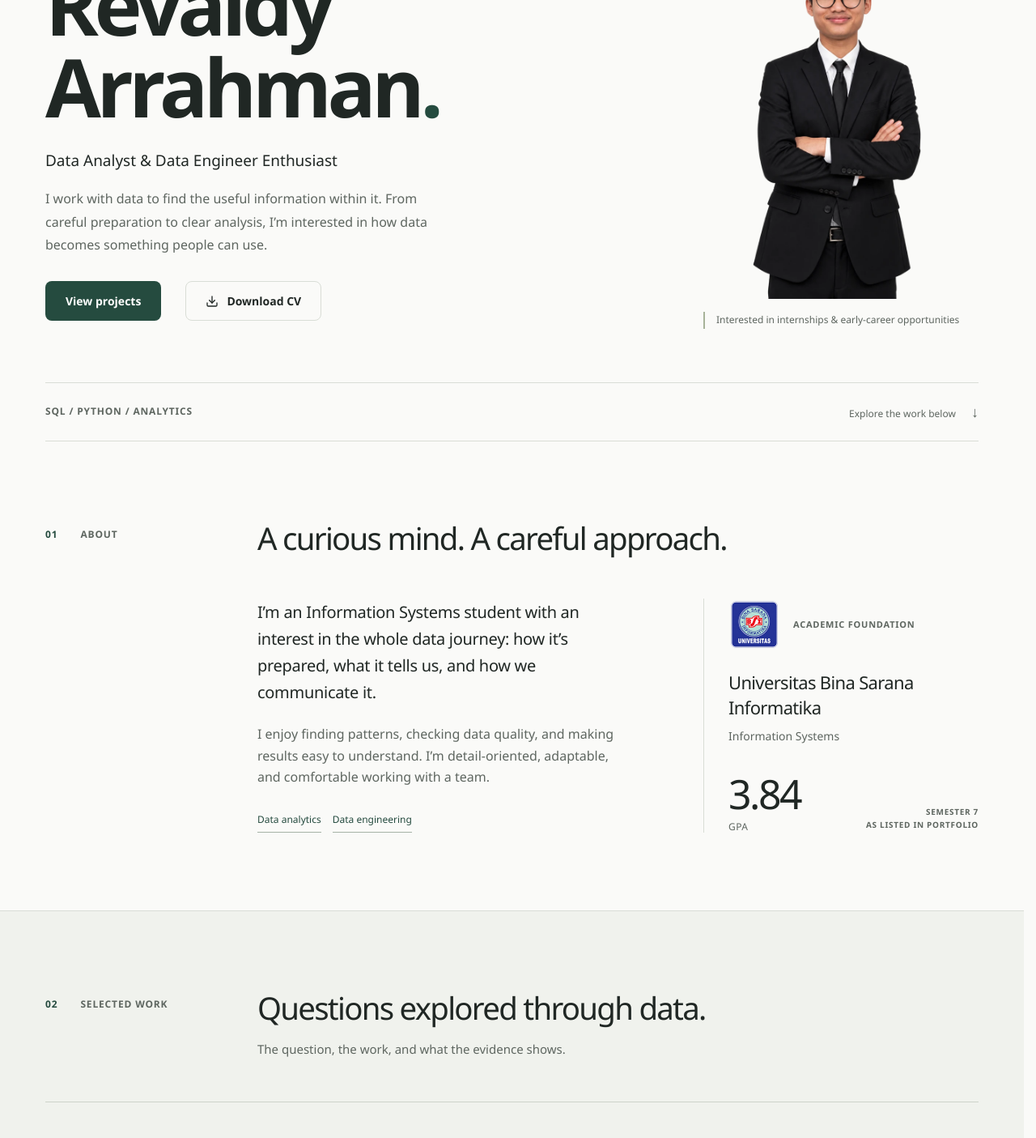
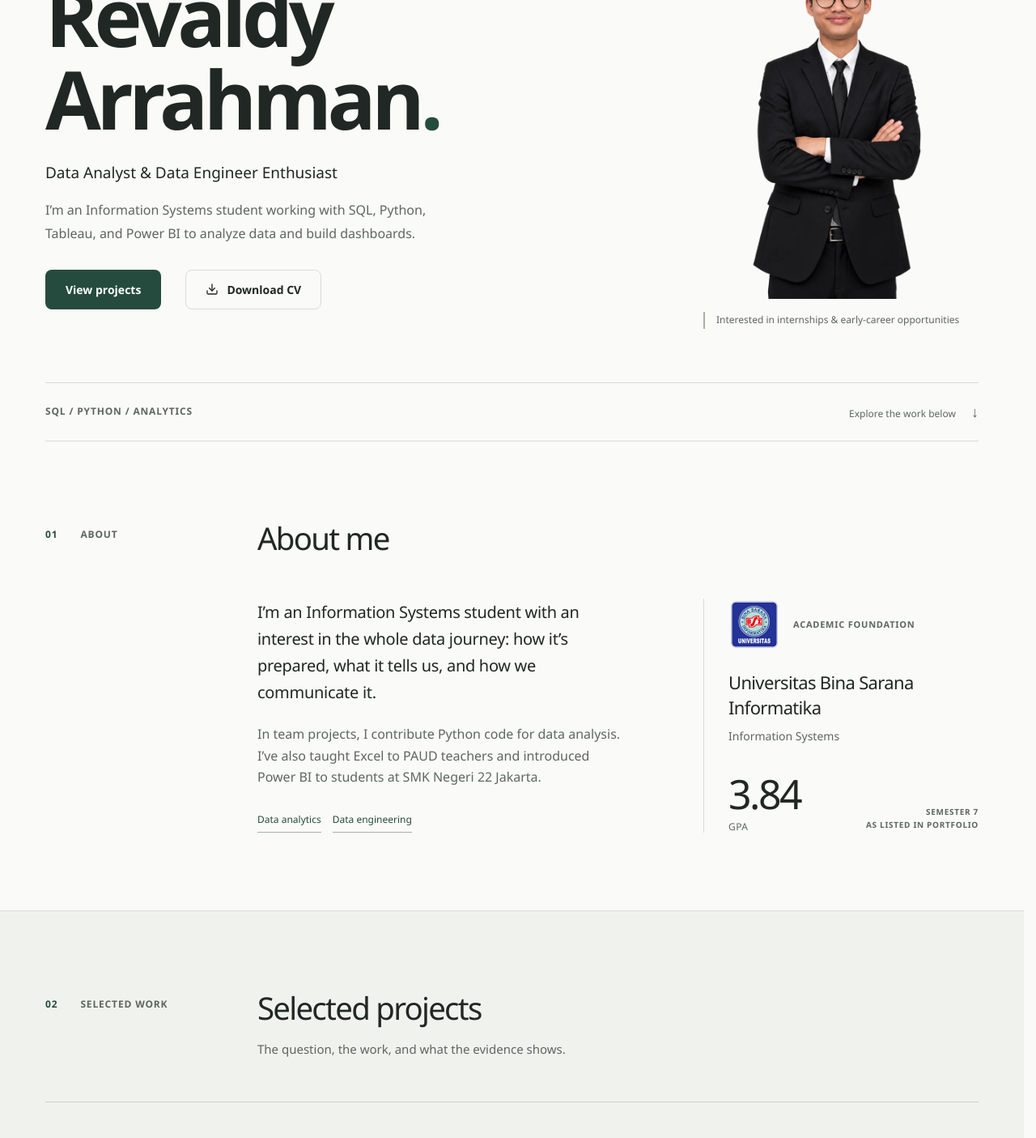
Before and after one commit to revxx26/portofolio_website_revaldy_arrahman, a Next.js app: page / in a window 1280 px wide. Shown: the part 300-1705 px from the top of the page at 81% size. Built offline with nearby package versions, Linux system fonts and the light colour scheme; no server answers.

Commit message:
Refine portfolio copy

```diff
--- a/components/sections.tsx
+++ b/components/sections.tsx
@@ -60,7 +60,7 @@ export function Projects() {
 
   return <section id="projects" className="projects section">
 
-    <div className="wrap"><SectionHeading number="02" label={t("SELECTED WORK")} title={t("Questions explored through data.")} mobileTitle={t("Selected projects.")} description={t("The question, the work, and what the evidence shows.")}/>
+    <div className="wrap"><SectionHeading number="02" label={t("SELECTED WORK")} title={t("Selected projects")} mobileTitle={t("Selected projects")} description={t("The question, the work, and what the evidence shows.")}/>
 
     <div className="project-list">{projects.map((project, index) => <article className={`project project-${index + 1}`} key={project.id} id={project.id}>
 
--- a/content/fallback.ts
+++ b/content/fallback.ts
@@ -1,39 +1,20 @@
 import {profile, projects, skills, volunteering, certifications} from './portfolio';
-
 import {experiences} from './experience';
 
-
-
 export const fallbackContent = {
-
   profile: {...profile, analyticsId: '', linkedinLabel: 'Revaldy Arrahman', githubLabel: 'revxx26',
-
     greeting: 'Hello, I’m Revaldy.', headline: 'Data Analyst & Data Engineer Enthusiast',
-
-    intro: 'I work with data to find the useful information within it. From careful preparation to clear analysis, I’m interested in how data becomes something people can use.',
-
+    intro: 'I’m an Information Systems student working with SQL, Python, Tableau, and Power BI to analyze data and build dashboards.',
     opportunity: 'Interested in internships & early-career opportunities',
-
-    aboutTitle: 'A curious mind. A careful approach.',
-
+    aboutTitle: 'About me',
     aboutIntro: 'I’m an Information Systems student with an interest in the whole data journey: how it’s prepared, what it tells us, and how we communicate it.',
-
-    aboutBody: 'I enjoy finding patterns, checking data quality, and making results easy to understand. I’m detail-oriented, adaptable, and comfortable working with a team.',
-
+    aboutBody: 'In team projects, I contribute Python code for data analysis. I’ve also taught Excel to PAUD teachers and introduced Power BI to students at SMK Negeri 22 Jakarta.',
     university: 'Universitas Bina Sarana Informatika', universityLogo: '/images/organizations/ubsi-128.webp', degree: 'Information Systems', gpa: '3.84', semester: 'SEMESTER 7',
-
     contactIntro: 'I’m interested in Data Analyst and Data Engineer internships and early-career opportunities.',
-
   },
-
   projects: projects.map((project, index) => ({...project, demo: index === 0 ? 'https://public.tableau.com/views/CustomerChurnRiskTelcoDashboard/CustomerChurnRiskDashboard' : '', contribution: project.contribution || '', width: [1597, 494, 642][index], height: [888, 451, 475][index], additionalImages: project.additionalImages.map(figure => ({...figure, width: 950, height: figure.src.includes('evaluation') ? 178 : 324}))})),
-
   experiences, volunteering: volunteering.map(item => ({...item, gallery: [] as GalleryFigure[]})), certifications: certifications.map(item => ({...item, gallery: [] as GalleryFigure[]})), skills,
-
 };
-
 export type GalleryFigure = {src: string; alt: string; caption: string; width: number; height: number};
-
 export type PortfolioData = typeof fallbackContent;
-
 export type ContentTranslations = Record<string, {en: string; id: string}>;
--- a/content/translations.ts
+++ b/content/translations.ts
@@ -1,5 +1,5 @@
 export const indonesian: Record<string, string> = {
-  "Selected projects.": "Proyek pilihan.",
+  "Selected projects": "Proyek pilihan",
   "At a glance":"Ringkasan proyek", "Objective":"Tujuan", "Deliverable":"Hasil pengerjaan", "Key findings":"Temuan utama",
   "How the project was built":"Langkah pengerjaan", "Data used":"Data yang digunakan", "What to keep in mind":"Catatan penting", "Supporting visuals":"Visual pendukung", "Overview, findings & process":"Ringkasan, temuan & proses",
 
@@ -32,13 +32,13 @@ export const indonesian: Record<string, string> = {
 
   "INFORMATION SYSTEMS / DATA":"SISTEM INFORMASI / DATA", "PERSONAL PORTFOLIO":"PORTOFOLIO PRIBADI", "Hello, I’m Revaldy.":"Halo, saya Revaldy.", "Data Analyst &":"Peminat Analisis Data &", "Data Engineer Enthusiast":"Rekayasa Data",
 
-  "I work with data to find the useful information within it. From careful preparation to clear analysis, I’m interested in how data becomes something people can use.":"Saya mengolah data untuk menemukan informasi yang berguna. Mulai dari persiapan yang teliti hingga analisis yang jelas, saya tertarik menjadikan data sebagai informasi yang bisa dimanfaatkan.",
+  "I’m an Information Systems student working with SQL, Python, Tableau, and Power BI to analyze data and build dashboards.":"Saya mahasiswa Sistem Informasi yang menggunakan SQL, Python, Tableau, dan Power BI untuk menganalisis data dan membuat dashboard.",
 
   "View projects":"Lihat proyek", "Download CV":"Unduh CV", "CV coming soon":"CV segera tersedia", "Professional focus":"Fokus profesional", "MY FOCUS":"FOKUS SAYA", "From raw data":"Dari data mentah", "to clear":"menjadi", "understanding.":"pemahaman yang jelas.", "Prepare the data":"Siapkan data", "Find the patterns":"Temukan pola", "Explain the insights":"Jelaskan temuan", "ANALYTICS + ENGINEERING":"ANALISIS + REKAYASA DATA", "Interested in internships &":"Terbuka untuk magang &", "early-career opportunities":"peluang awal karier", "Explore the work below":"Jelajahi karya saya",
 
-  "ABOUT":"TENTANG", "A curious mind. A careful approach.":"Rasa ingin tahu. Pendekatan yang teliti.", "I’m an Information Systems student with an interest in the whole data journey: how it’s prepared, what it tells us, and how we communicate it.":"Saya mahasiswa Sistem Informasi yang tertarik pada seluruh proses pengolahan data: cara menyiapkannya, informasi yang dihasilkan, dan cara menyampaikannya.",
+  "ABOUT":"TENTANG", "About me":"Tentang saya", "I’m an Information Systems student with an interest in the whole data journey: how it’s prepared, what it tells us, and how we communicate it.":"Saya mahasiswa Sistem Informasi yang tertarik pada seluruh proses pengolahan data: cara menyiapkannya, informasi yang dihasilkan, dan cara menyampaikannya.",
 
-  "I enjoy finding patterns, checking data quality, and making results easy to understand. I’m detail-oriented, adaptable, and comfortable working with a team.":"Saya senang menemukan pola, memeriksa kualitas data, dan menyajikan hasil yang mudah dipahami. Saya teliti, mudah beradaptasi, dan terbiasa bekerja dalam tim.", "Data analytics":"Analisis data", "Data engineering":"Rekayasa data", "ACADEMIC FOUNDATION":"PENDIDIKAN", "Information Systems":"Sistem Informasi", "GPA":"IPK", "SEMESTER 7":"SEMESTER 7", "AS LISTED IN PORTFOLIO":"SESUAI DATA PORTOFOLIO",
+  "In team projects, I contribute Python code for data analysis. I’ve also taught Excel to PAUD teachers and introduced Power BI to students at SMK Negeri 22 Jakarta.":"Dalam proyek tim, saya berkontribusi menulis kode Python untuk analisis data. Saya juga pernah mengajar Excel kepada guru PAUD dan memperkenalkan Power BI kepada siswa SMK Negeri 22 Jakarta.", "Data analytics":"Analisis data", "Data engineering":"Rekayasa data", "ACADEMIC FOUNDATION":"PENDIDIKAN", "Information Systems":"Sistem Informasi", "GPA":"IPK", "SEMESTER 7":"SEMESTER 7", "AS LISTED IN PORTFOLIO":"SESUAI DATA PORTOFOLIO",
 
   "SELECTED WORK":"PROYEK PILIHAN", "Questions explored through data.":"Menjawab pertanyaan melalui data.", "Three projects. The question, the work, and what the evidence shows.":"Tiga proyek: pertanyaan, proses pengerjaan, dan hasil analisisnya.", "My contribution:":"Kontribusi saya:", "Project tools":"Tools proyek", "View on GitHub":"Lihat di GitHub", "Enlarge":"Perbesar", "View case study":"Lihat studi kasus", "Close case study":"Tutup studi kasus", "Objective, process & findings":"Tujuan, proses & temuan", "01 / The question":"01 / Pertanyaan", "02 / The data":"02 / Data", "03 / The process":"03 / Proses", "04 / The output":"04 / Hasil", "05 / The findings":"05 / Temuan", "Reading the results carefully":"Memahami hasil dengan cermat",
 
```
